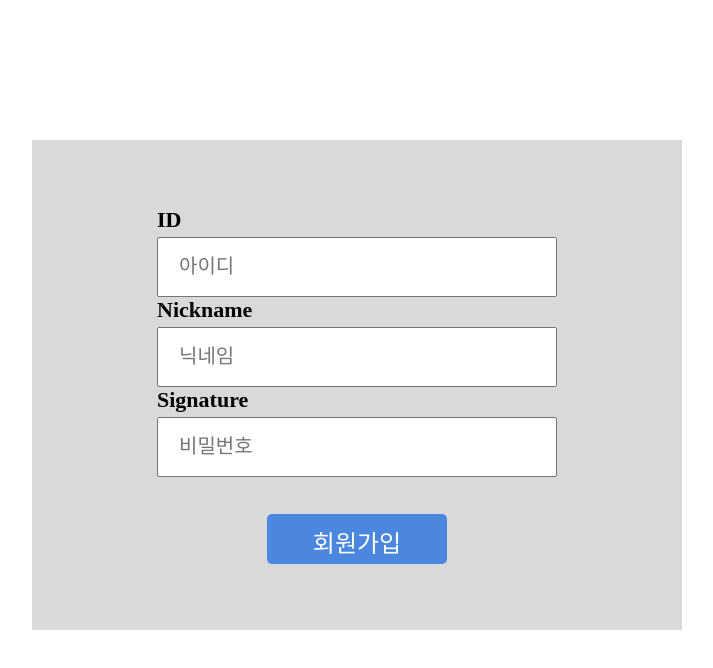
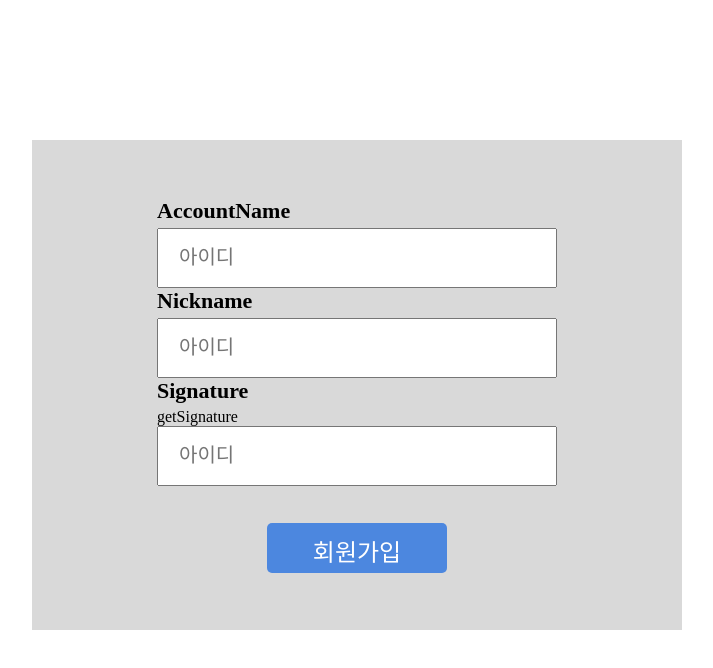
Before and after one commit to savinqkr/onboarding-project, a Next.js app: page /signup in a window 1280 px wide. Shown: the top 668 px of the page, without its empty margins (283-996 px from the left). Built offline with nearby package versions, Linux system fonts and the light colour scheme; no server answers.

Commit message:
fixed: 회원가입

```diff
--- a/src/common/components/Header/Header.impl.tsx
+++ b/src/common/components/Header/Header.impl.tsx
@@ -21,8 +21,9 @@ const Header: React.FC<Header.IProps> = () => {
     const userLogout = () => {
         alert("로그아웃 하시겠습니까?");
         window.localStorage.clear();
-        router.push("/");
-        location.reload();
+        // router.push("/");
+        // location.reload();
+        router.reload();
     };
 
     return (
--- a/src/domains/User/components/LoginForm/LoginForm.impl.tsx
+++ b/src/domains/User/components/LoginForm/LoginForm.impl.tsx
@@ -18,14 +18,14 @@ const LoginForm: React.FC<ILoginForm.IProps> = () => {
             () =>
                 authService.getSignature({
                     accountName: getValues("login_accountName"),
-                    privateKey: getValues("login_privateKey"),
-                    // privateKey: String(
-                    //     process.env.NEXT_PUBLIC_HASURA_PRIVATEKEY
-                    // ),
+                    privateKey: String(
+                        process.env.NEXT_PUBLIC_HASURA_PRIVATEKEY
+                    ),
+                    // privateKey: getValues("login_privateKey"),
                 }),
             {
                 enabled: false,
-                // enabled: true,
+                cacheTime: 0,
             }
         );
 
@@ -36,23 +36,22 @@ const LoginForm: React.FC<ILoginForm.IProps> = () => {
             authService.loginUser({
                 accountName: getValues("login_accountName"),
                 signature: String(loginSignatureData),
-                // signature:
-                //     "SIG_K1_KcTVtmxJK7TnG1AfXx9TpZyhHqW3FFRdHjzQWyPN6NrrLtZLo83zKaQ5Kv4ZXDV4TMaE3jvFiig1Rqup8r3evK3TfqqeoE",
             }),
         {
             enabled: false,
-            // enabled: loginSignatureData !== undefined,
+            cacheTime: 0,
         }
     );
 
     const onSubmit = () => {
-        // console.log("---- LOGIN ----");
-        // console.log(`ID : ${getValues("login_accountName")}  PK : ${getValues("login_privateKey")}`);
-
+        if (
+            getValues("login_accountName") === "" ||
+            getValues("login_privateKey") === ""
+        ) {
+            alert("AccountName과 PrivateKey를 입력해주세요.");
+            return;
+        }
         loginSignatureRefetch();
-        // console.log("---- LOGIN : Signature ----");
-        // console.log(loginSignatureData);
-
         // - - - - - - - - - - - - - - - - - - - - - - - - - - - - - -
         // console.log("---- LOGIN ----");
         // console.log(`ID : ${getValues("login_accountName")}  PK : ${getValues("login_privateKey")}`);
@@ -75,29 +74,19 @@ const LoginForm: React.FC<ILoginForm.IProps> = () => {
     };
 
     useEffect(() => {
-        // console.log("loginSignatureData >>> ");
-        // console.log(loginSignatureData);
         if (loginSignatureData !== undefined) {
             loginUserRefetch();
         }
-        // console.log("---- LOGIN : Tokens ----");
-        // console.log(loginUserData);
     }, [loginSignatureData]);
 
     useEffect(() => {
-        // console.log("loginUserData >>> ");
-        // console.log(loginUserData);
         if (loginUserData !== undefined) {
             window.localStorage.setItem(
                 "userTokens",
                 JSON.stringify(loginUserData)
             );
-            // console.log("---- tokens saved in localStorage ----");
-            // console.log(
-            //     `ID : ${getValues("id")} PK : ${getValues("privateKey")}`
-            // );
-            setValue("login_accountName", "");
-            setValue("login_privateKey", "");
+            // setValue("login_accountName", "");
+            // setValue("login_privateKey", "");
             router.push("/");
         }
     }, [loginUserData]);
--- a/src/domains/User/components/LoginForm/LoginForm.view.tsx
+++ b/src/domains/User/components/LoginForm/LoginForm.view.tsx
@@ -2,20 +2,22 @@ import Link from "next/link";
 import { css } from "@emotion/react";
 import { Button } from "@common/components";
 import { ILoginForm } from "./LoginForm.interface";
+import { useRouter } from "next/router";
 
 const VLoginForm: React.FC<ILoginForm.IVProps> = props => {
     const { register, onSubmit } = props;
+    const router = useRouter();
     return (
         <div css={LoginFormStyle()}>
             <form onSubmit={onSubmit} css={FormStyle}>
-                <label>ID</label>
+                <label>AccountName</label>
                 <input
                     type="text"
                     placeholder="아이디"
                     {...register("login_accountName")}
                 />
 
-                <label>Password</label>
+                <label>PrivateKey</label>
                 <input
                     // type="password"
                     type="text"
@@ -27,14 +29,12 @@ const VLoginForm: React.FC<ILoginForm.IVProps> = props => {
                     <button type="submit" css={SubmitBtnStyle}>
                         로그인
                     </button>
-                    <Link href="/signup">
-                        <Button
-                            name="회원가입"
-                            width={180}
-                            height={50}
-                            fontSize={24}
-                        />
-                    </Link>
+                    <div
+                        css={signUpBtnStyle}
+                        onClick={() => router.push("/signup")}
+                    >
+                        회원가입
+                    </div>
                 </div>
             </form>
         </div>
@@ -55,7 +55,7 @@ const FormStyle = css`
     display: flex;
     flex-direction: column;
     & > label {
-        margin-bottom: 4px;
+        margin: 10px 0 4px;
         font-size: 22px;
         font-weight: 700;
     }
@@ -72,6 +72,7 @@ const FormStyle = css`
 `;
 const ButtonGroupStyle = css`
     width: 400px;
+    height: 50px;
     margin-top: 50px;
     display: flex;
     justify-content: space-between;
@@ -88,5 +89,18 @@ const SubmitBtnStyle = css`
     border: none;
     cursor: pointer;
 `;
+const signUpBtnStyle = css`
+    display: flex;
+    justify-content: center;
+    align-items: center;
+    width: 180px;
+    height: 50px;
+    font-size: 24px;
+    color: #fff;
+    background-color: #4c87df;
+    border-radius: 5px;
+    border: none;
+    cursor: pointer;
+`;
 
 export default VLoginForm;
--- a/src/domains/User/components/SignUpForm/SignUpForm.impl.tsx
+++ b/src/domains/User/components/SignUpForm/SignUpForm.impl.tsx
@@ -8,72 +8,69 @@ import VSignUpForm from "./SignUpForm.view";
 const SignUpForm: React.FC<ISignUpForm.IProps> = () => {
     const { register, handleSubmit, getValues } = useForm<ISignUpForm.IForm>();
 
-    // // get signature
-    // const {
-    //     data: getRegisterSignatureData,
-    //     refetch: getRegisterSignatureRefetch,
-    // } = useQuery(
-    //     ["get_register_signature"],
-    //     () =>
-    //         authService.getSignature({
-    //             accountName: getValues("register_id"),
-    //             privateKey:
-    //                 "5KkZqAYZWheCpSpLbFL5jukiRQ6cdB87oPXpo4BaMxx4k4vUCLR",
-    //             // privateKey: String(process.env.NEXT_PUBLIC_HASURA_PRIVATEKEY),
-    //         }),
-    //     {
-    //         enabled: false,
-    //     }
-    // );
+    // get signature
+    const { data: registerSignatureData, refetch: registerSignatureRefetch } =
+        useQuery(
+            ["get_register_signature"],
+            () =>
+                authService.getSignature({
+                    accountName: getValues("register_accountName"),
+                    privateKey: String(
+                        process.env.NEXT_PUBLIC_HASURA_PRIVATEKEY
+                    ),
+                }),
+            {
+                enabled: false,
+                // cacheTime: 0,
+            }
+        );
 
-    // // register user
-    // const { data: registerUserData, refetch: registerUserRefetch } = useQuery(
-    //     ["register_user"],
-    //     () => {
-    //         authService.registerUser({
-    //             accountName: getValues("register_id"),
-    //             nickname: getValues("register_nickname"),
-    //             signature: String(getRegisterSignatureData),
-    //         }),
-    //             {
-    //                 enabled: false,
-    //             };
-    //     }
-    // );
+    // register user
+    const { data: registerUserData, refetch: registerUserRefetch } = useQuery(
+        ["register_user"],
+        () =>
+            authService.registerUser({
+                accountName: getValues("register_accountName"),
+                nickname: getValues("register_nickname"),
+                signature: String(registerSignatureData),
+                // signature:
+                //     "SIG_K1_K1A3DGJ8odwhtRs3QHuJJBeidWTojMugJEmZHUaswiLRvewT51Js22R5PD4rLgZJixTAqRFJw4x52EGeeDriXWEEVor7P8",
+            }),
+        {
+            enabled: false,
+        }
+    );
+
+    const getSignature = () => {
+        if (
+            getValues("register_accountName") === "" ||
+            getValues("register_nickname") === ""
+        ) {
+            alert("AccountName, Nickname");
+        }
+        registerSignatureRefetch();
+    };
 
     const onSubmit = () => {
-        console.log("---- SIGNUP ----");
-        console.log(
-            `AccountName : ${getValues(
-                "register_accountName"
-            )}  Nickname : ${getValues(
-                "register_nickname"
-            )} Signature : ${getValues("register_signature")}`
-        );
-        // getRegisterSignatureRefetch();
+        console.log(getValues("register_accountName"));
+        console.log(getValues("register_nickname"));
+        console.log(getValues("register_signature"));
+        if (registerSignatureData !== undefined) {
+            registerUserRefetch();
+        }
     };
 
-    // useEffect(() => {
-    //     console.log("Register Signature >>> ");
-    //     console.log(getRegisterSignatureData);
-    //     if (getRegisterSignatureData !== undefined) {
-    //         // registerUserRefetch();
-    //         console.log(
-    //             `ID : ${getValues("register_id")}, Nickname : ${getValues(
-    //                 "register_nickname"
-    //             )}, Signature : ${getRegisterSignatureData}`
-    //         );
-    //     }
-    //     console.log("---------------");
-    // }, [getRegisterSignatureData]);
-
-    // useEffect(() => {
-    //     console.log("Register User >>> ");
-    //     console.log(registerUserData);
-    // }, [registerUserData]);
+    useEffect(() => {
+        console.log("--- Register : signature ---");
+        console.log(registerSignatureData);
+    }, [registerSignatureData]);
 
     return (
-        <VSignUpForm register={register} onSubmit={handleSubmit(onSubmit)} />
+        <VSignUpForm
+            register={register}
+            onSubmit={handleSubmit(onSubmit)}
+            getSignature={getSignature}
+        />
     );
 };
 
--- a/src/domains/User/components/SignUpForm/SignUpForm.interface.ts
+++ b/src/domains/User/components/SignUpForm/SignUpForm.interface.ts
@@ -5,6 +5,7 @@ export namespace ISignUpForm {
     export interface IVProps {
         register: UseFormRegister<IForm>;
         onSubmit: () => void;
+        getSignature: () => void;
     }
     export interface IForm {
         register_accountName: string;
--- a/src/domains/User/components/SignUpForm/SignUpForm.view.tsx
+++ b/src/domains/User/components/SignUpForm/SignUpForm.view.tsx
@@ -1,13 +1,14 @@
 import Link from "next/link";
 import { css } from "@emotion/react";
 import { ISignUpForm } from "./SignUpForm.interface";
+import { Button } from "@/common/components";
 
 const VSignUpForm: React.FC<ISignUpForm.IVProps> = props => {
-    const { register, onSubmit } = props;
+    const { register, onSubmit, getSignature } = props;
     return (
         <div css={SignUpFormStyle()}>
             <form onSubmit={onSubmit} css={FormStyle}>
-                <label>ID</label>
+                <label>AccountName</label>
                 <input
                     type="text"
                     placeholder="아이디"
@@ -16,17 +17,16 @@ const VSignUpForm: React.FC<ISignUpForm.IVProps> = props => {
                 <label>Nickname</label>
                 <input
                     type="text"
-                    placeholder="닉네임"
+                    placeholder="아이디"
                     {...register("register_nickname")}
                 />
-
                 <label>Signature</label>
+                <div onClick={getSignature}>getSignature</div>
                 <input
                     type="text"
-                    placeholder="비밀번호"
+                    placeholder="아이디"
                     {...register("register_signature")}
                 />
-
                 <div css={ButtonGroupStyle}>
                     <button type="submit" css={SubmitBtnStyle}>
                         회원가입
@@ -70,6 +70,8 @@ const ButtonGroupStyle = css`
     width: 400px;
     margin-top: 37px;
     text-align: center;
+    /* display: flex;
+    justify-content: space-between; */
 `;
 const SubmitBtnStyle = css`
     padding: 10px;
--- a/src/domains/User/services/auth.service.ts
+++ b/src/domains/User/services/auth.service.ts
@@ -31,6 +31,7 @@ class AuthService implements IAuthService {
 
         return signature;
     }
+
     // Login (AccessToken & RefreshToken)
     public async loginUser(args: ILoginUser.IInput) {
         const {
@@ -42,7 +43,8 @@ class AuthService implements IAuthService {
 
         return { accessToken, refreshToken };
     }
-    // Register
+
+    // Register (AccessToken & RefreshToken)
     public async registerUser(args: IRegisterUser.IInput) {
         const {
             registerUser: { accessToken, refreshToken },
```
Also changed, not shown: src/common/components/Header/Header.view.tsx (+18 -9 lines), src/domains/User/services/graphql/query/get-userInfo.query.ts (deleted, +0 -22 lines).
